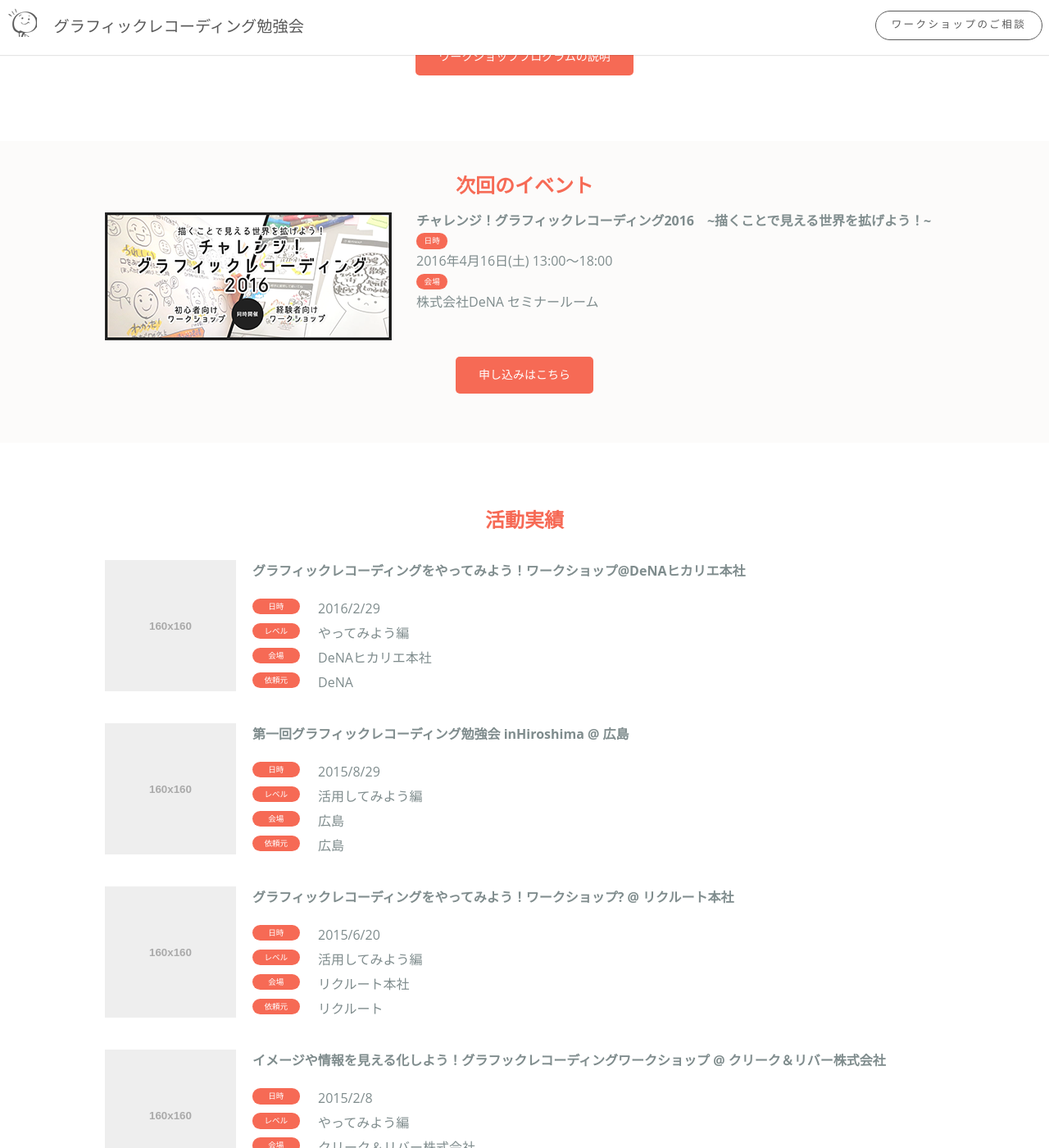
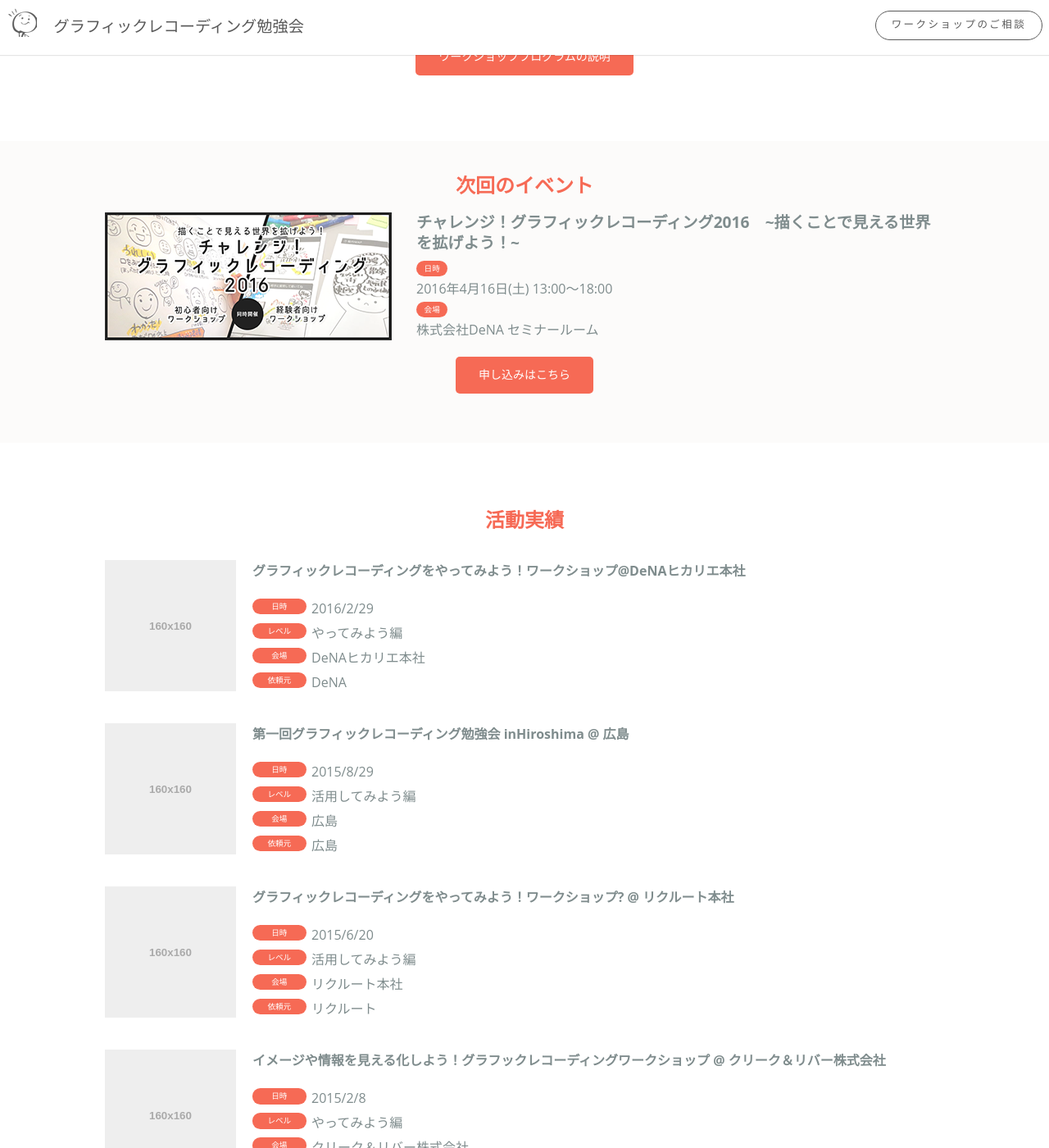
Before and after one commit to beijaflor/graben-site, a Jekyll site: the page built from index.html, in a window 1280 px wide and 1400 px high, scrolled down 2142 px. Shown: the whole window at 82% size. Built offline with Jekyll 4.4.1, drawn with Linux system fonts in a browser that asks for light colours; a script that is not in the unit is left out.

Commit message:
apply mobile design

```diff
--- a/_includes/event-info.html
+++ b/_includes/event-info.html
@@ -2,7 +2,7 @@
     <img class="thumb" src="img/event.png" alt="" width="350" height="156">
 
     <dl class="event-detail">
-      <dd class="text -bold">チャレンジ！グラフィックレコーディング2016　~描くことで見える世界を拡げよう！~</dd>
+      <dd class="title">チャレンジ！グラフィックレコーディング2016　~描くことで見える世界を拡げよう！~</dd>
       <dt class="label">日時</dt>
       <dd class="text">2016年4月16日(土) 13:00〜18:00</dd>
       <dt class="label">会場</dt>
--- a/_sass/_01.settings.scss
+++ b/_sass/_01.settings.scss
@@ -19,7 +19,6 @@
 // font-size
 $fs-xsmall: 0.60rem;
 $fs-small: 0.78rem;
-$fs-small: 0.78rem;
 $fs-msmall: 0.875rem;
 $fs-normal: 1rem;
 $fs-mlarge: 1.2rem;
--- a/_sass/_05.compornents.scss
+++ b/_sass/_05.compornents.scss
@@ -43,6 +43,7 @@
     &.-gray {
         color: $color-gray !important;
         border-color: $color-gray;
+        font-size: $fs-xsmall;
     }
 }
 @media ($mq-tab) {
@@ -52,6 +53,7 @@
         letter-spacing: 0.2em;
         &.-gray {
             border-width: 1px;
+            font-size: $fs-small;
         }
     }
 }
@@ -132,7 +134,12 @@
     > a {
         text-decoration: none;
         font-weight: normal;
-        font-size: $fs-mlarge;
+        font-size: $fs-msmall;
+    }
+    @media ($mq-tab) {
+        > a {
+            font-size: $fs-mlarge;
+        }
     }
 
     &:before {
@@ -332,23 +339,51 @@
 .event-info {
 
     > .thumb {
-        float: left;
     }
     > .event-detail {
         @extend %clearfix;
         margin: 0 auto 20px;
-        padding-left: 380px;
         line-height: 1.3;
         text-align: left;
+
+        > .title {
+            display: block;
+            margin: 0 0 0.5em;
+            font-size: $fs-mlarge;
+            font-weight: bold;
+        }
 
         > .label {
             @extend %label;
 
             width: 3em;
             margin: 0.5em 0;
+            display: inline-block;
+            vertical-align: middle;
         }
         > .text {
             margin: 0;
+            display: inline;
+
+            &:after {
+                content: "\A";
+                white-space: pre;
+            }
+        }
+    }
+
+    @media ($mq-tab) {
+        > .thumb {
+            float: left;
+        }
+        > .event-detail {
+            padding-left: 380px;
+            > .label {
+                display: block;
+            }
+            > .text {
+                display: block;
+            }
         }
     }
 }
@@ -379,7 +414,7 @@
         }
 
         > .thumb {
-            float: left;
+            float: right;
             margin-right: 10px;
             width: 100px !important; // remove !important
             height: auto !important; // remove !important
@@ -387,27 +422,25 @@
 
         > .title {
             font-weight: bold;
-            padding-left: 120px;
+            padding: 0 120px 0 0;
         }
 
         > .detail {
             list-style: none;
-            padding-left: 120px;
             margin: 0;
 
             > .data {
                 display: block;
                 font-size: $fs-normal;
-                margin-left: 5em;
+                margin-left: 4.5rem;
                 line-height: 1;
                 padding: 0.25em 0;
-                margin-bottom: 6px;
             }
             > .label {
                 @extend %label;
 
                 float: left;
-                width: 5em;
+                width: 3.5rem;
             }
             p {
                 margin: 10px 0;
@@ -416,14 +449,18 @@
 
         @media ($mq-tab) {
             > .thumb {
+                float: left;
                 width: auto !important; // remove !important
                 height: auto !important; // remove !important
             }
             > .title {
-                padding-left: 180px;
+                padding: 0 0 0 180px;
             }
             > .detail {
                 padding-left: 180px;
+                > .data {
+                    margin-bottom: 6px;
+                }
             }
         }
     }
```
